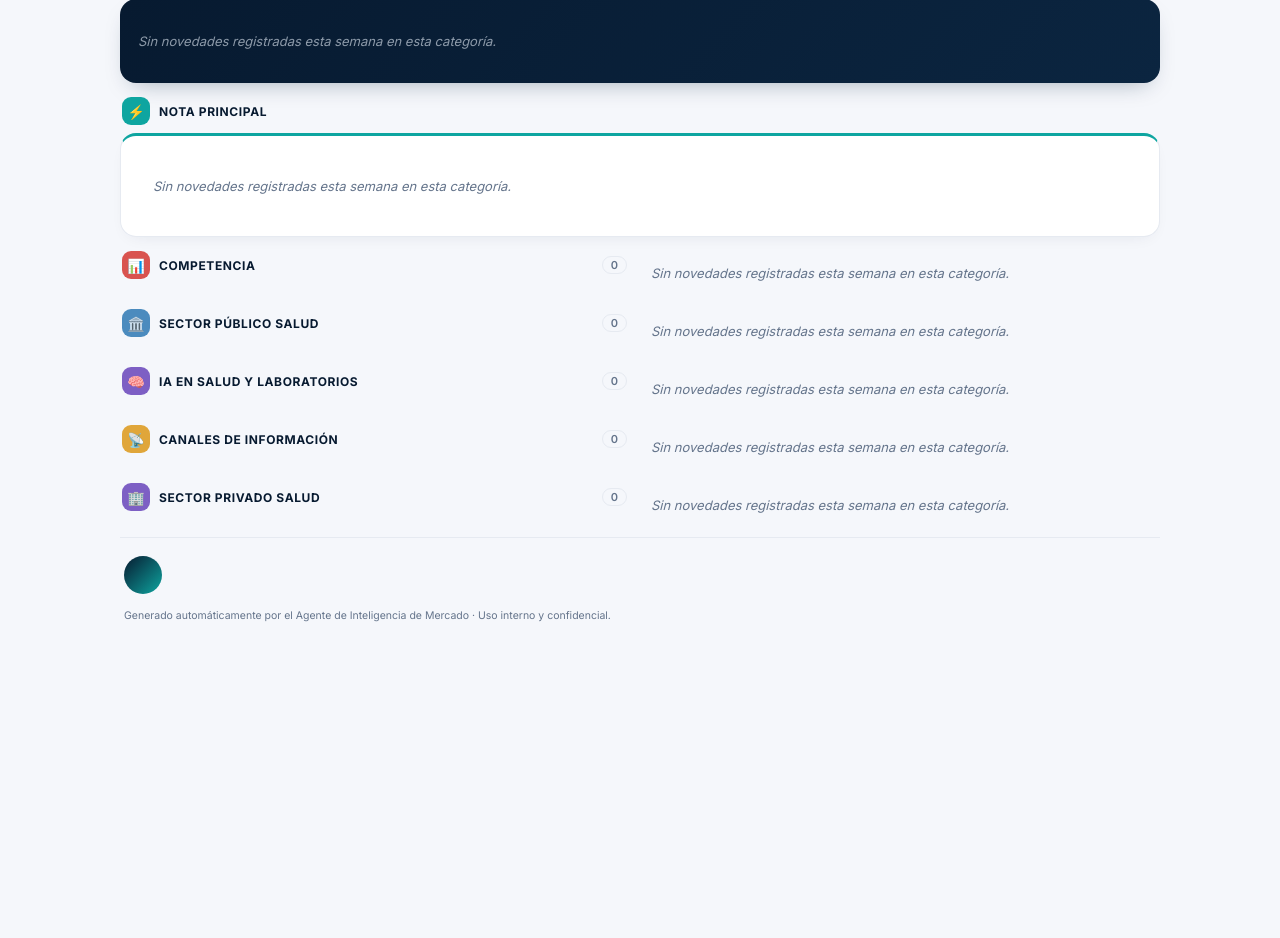
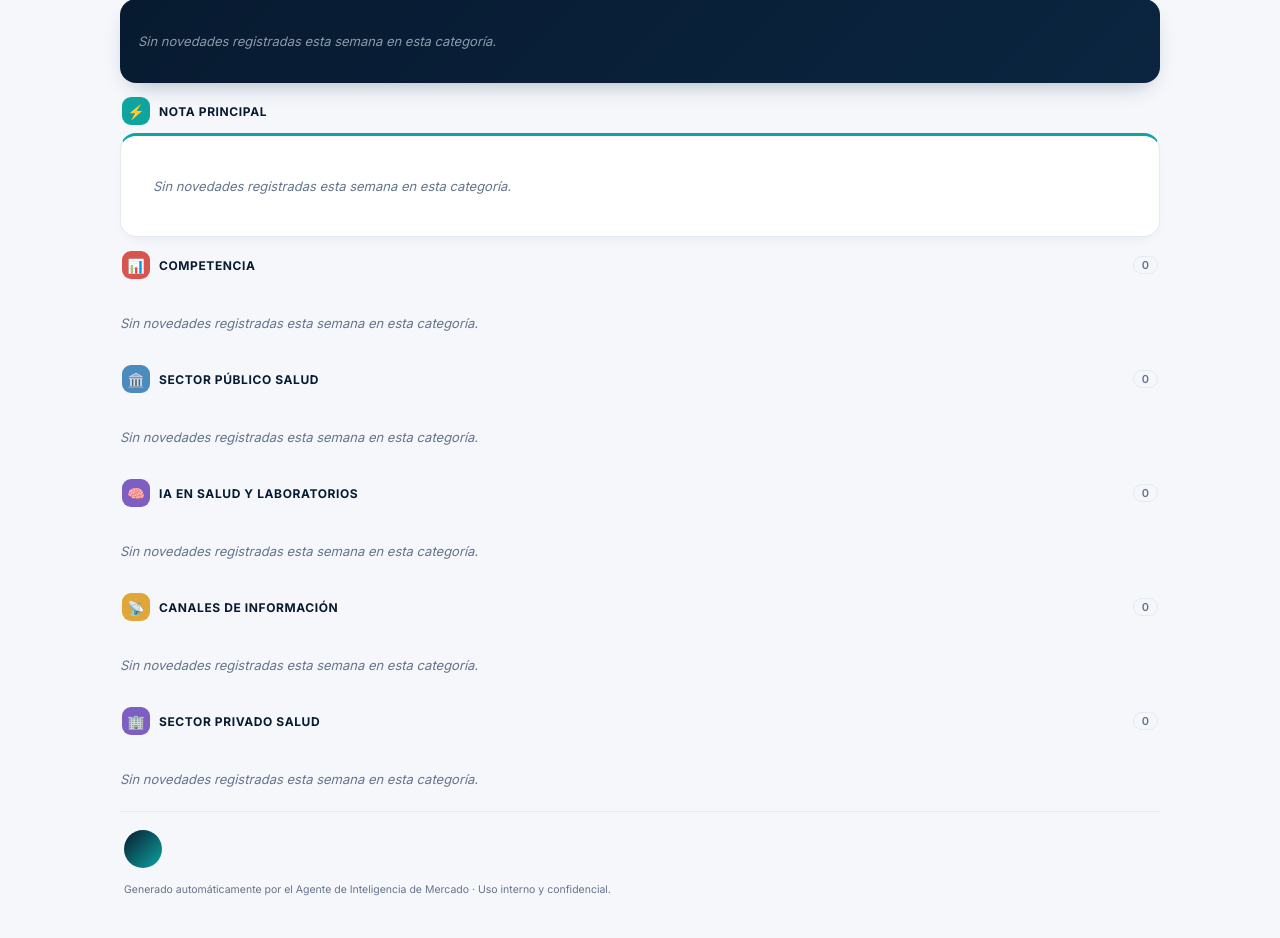
Before and after one commit to jvillalobos-cpu/agente-recopilacion-info, a Python web app: template templates/newsletter.html in a window 1280 px wide. Shown: the part 299-1237 px from the top of the page. Before the commit the page ends 921 px from the top, so only its background shows below. Run offline with Jinja, Linux system fonts and the light colour scheme; the template is opened without the code that fills it, so the values that code supplies are empty.

Commit message:
fix: encabezado de cada categoria ocupa ancho completo, nunca se empareja con nota ajena
Verificado visualmente con capturas de pantalla (desktop y movil) antes de
entregar -- grid-column:1/-1 en .section-header fuerza que cada encabezado
arranque en fila limpia a todo lo ancho; sus propias notas se acomodan en
2 columnas justo debajo. Si una categoria deja una nota impar, esa celda
queda sola (hueco minimo y esperado) en vez de generar un emparejamiento
confuso con contenido de otra categoria.

Co-Authored-By: Claude Sonnet 5 <noreply@anthropic.com>
Claude-Session: https://claude.ai/code/session_012YpwqM9synAGuZDsVA3jsL

```diff
--- a/templates/newsletter.html
+++ b/templates/newsletter.html
@@ -357,16 +357,19 @@
       .masthead h2 { font-size: 14px; }
 
       /* Orden numérico estricto, en pares: cada encabezado de sección y cada
-         nota es una celda de un grid de 2 columnas que se acomoda en
-         secuencia estricta (como texto que envuelve línea por línea) --
-         si una sección deja una nota "non pareada", la siguiente sección
-         empieza justo al lado en la misma fila, sin dejar hueco. */
+         nota es una celda de un grid de 2 columnas. El encabezado de cada
+         categoría SIEMPRE ocupa el ancho completo (nunca se empareja con
+         una nota de otra categoría); sus notas se acomodan en 2 columnas
+         justo debajo. Si una categoría deja una nota impar, esa celda
+         queda sola y el siguiente encabezado arranca limpio en fila nueva. */
       .masonry-grid {
         display: grid;
         grid-template-columns: 1fr 1fr;
         gap: 14px 22px;
         align-items: start;
       }
+      .masonry-grid .section-header { grid-column: 1 / -1; margin-top: 6px; }
+      .masonry-grid .section-header:first-child { margin-top: 0; }
       .card { padding: 18px 24px; }
       .card.accent-main { padding: 28px 32px; }
       .item-title { font-size: 15.5px; }
```
